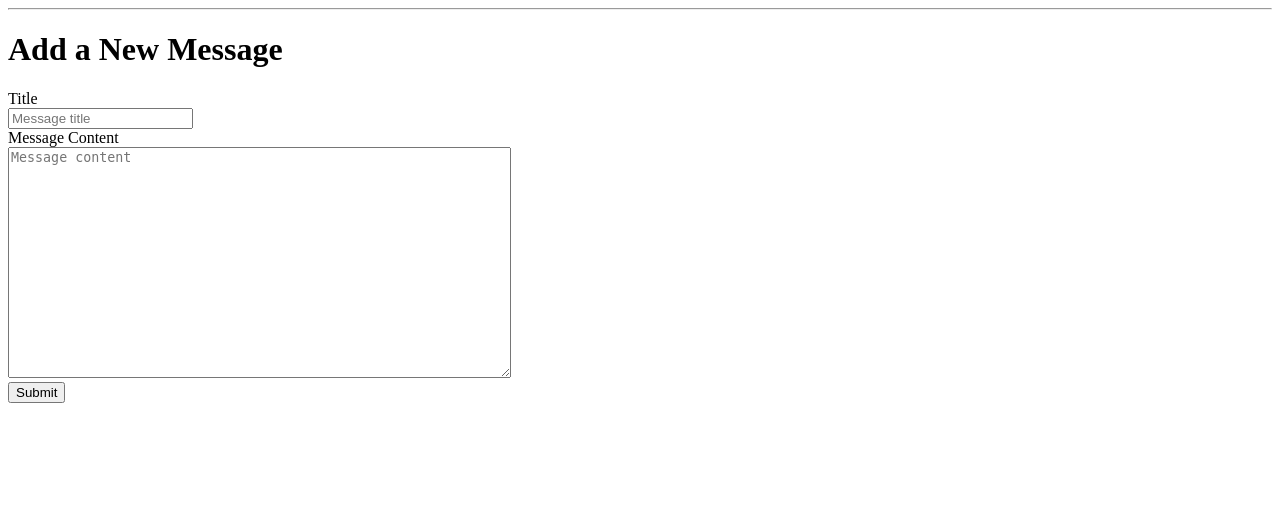
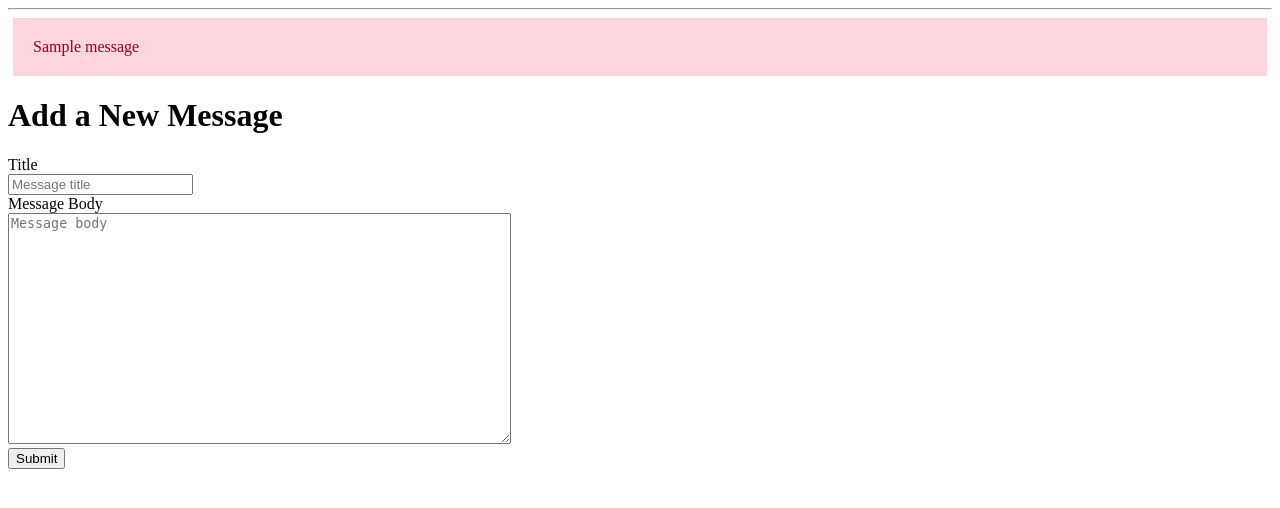
Before and after one commit to Corbanez97/web_forms_flask, a Flask app: page /create/ in a window 1280 px wide. Shown: the part 63-571 px from the top of the page. Run offline with Flask 2, Linux system fonts and the light colour scheme; one stand-in notice (Sample message) is shown.

Commit message:
Flash;POST route;Redirect to updated Messages;

```diff
--- a/app.py
+++ b/app.py
@@ -9,8 +9,19 @@ Tis is needed because Flask sets up some paths behind the scenes.
 from markupsafe import escape
 import datetime
 from flask import Flask, render_template #render_template to... render... a template... ☜(ﾟヮﾟ☜)
+from flask import request, url_for, flash, redirect
+'''
+*The global request object to access incoming request data
+    that will be submitted via the HTML form you built in the last step.
+*The url_for() function to generate URLs.
+*The flash() function to flash a message when a request
+    is processed (to inform the user that everything went well,
+        or to inform them of an issue if the submitted data is not valid).
+*The redirect() function to redirect the client to a different location.
+'''
 
 app = Flask(__name__)
+app.config['SECRET_KEY'] = '123456'
 
 @app.route('/')
 def hello():
@@ -81,16 +92,29 @@ def comments():
     return render_template('comments.html', comments = comments, footnote = footnote)
 
 ##Forms section
-@app.route('/messages/')
-def messages():
-    messages = [
-                {'title': 'Message One', 'body': 'This is a dictionary'},
-                {'title': 'Message Two', 'body': 'This is another entry on the same dictionary'}
-                ]
-    return render_template("messages.html", messages = messages)
+
+messages = [
+            {'title': 'Message One', 'body': 'This is a dictionary'},
+            {'title': 'Message Two', 'body': 'This is another entry on the same dictionary'}
+            ]
+
+@app.route('/message/')
+def message():
+    return render_template("message.html", messages = messages)
 
 @app.route('/create/', methods = ('GET', 'POST')) #This adds a POST method. Therefore, this page is capable of submiting data
 def create():
+    if request.method == 'POST':
+        title = request.form['title']
+        body = request.form['body']
+
+        if not title:
+            flash('Title is required!')
+        elif not body:
+            flash('Content is required!')
+        else:
+            messages.append({'title': title, 'body': body})
+            return redirect(url_for('message'))
     return render_template('create.html')
 
 if __name__ == '__main__':
--- a/templates/base.html
+++ b/templates/base.html
@@ -15,6 +15,12 @@
             margin-left: 50px;
             text-decoration: none;
         }
+        .alert {
+            padding: 20px;
+            margin: 5px;
+            color: #970020;
+            background-color: #ffd5de;
+        }
     </style>
 </head>
 <body>
@@ -23,11 +29,14 @@
             will return the URL for the view function you give it.#}
         <a href= "{{ url_for('index') }}">FlaskApp</a>
         <a href="{{ url_for('comments') }}">Comments</a>
-        <a href="{{ url_for('messages')}}">Messages</a>
+        <a href="{{ url_for('message')}}">Messages</a>
         <a href="{{ url_for('about') }}">About</a>
     </nav>
     <hr>
     <div class="content">
+        {% for message in get_flashed_messages() %} {#Here we set across all inherited pages a possible alert!!#}
+            <div class="alert">{{ message }}</div>
+        {% endfor %}
         {% block content %} {% endblock %}
     </div>
 </body>
--- a/templates/create.html
+++ b/templates/create.html
@@ -2,6 +2,12 @@
 
 {% block content %}
     <h1>{% block title %} Add a New Message {% endblock %}</h1>
+
+    {# In this code, you extend the base.html template and replace the content block
+        with an <h1> heading that serves as a title for the page.
+            In the <form> tag, you set the method attribute to post
+                so the form data gets sent to the server as a POST request#}
+
     <form method="post">
         <label for="title">Title</label>
         <br>
@@ -10,13 +16,13 @@
                value="{{ request.form['title'] }}"></input>
         <br>
 
-        <label for="content">Message Content</label>
+        <label for="body">Message Body</label>
         <br>
-        <textarea name="content"
-                  placeholder="Message content"
+        <textarea name="body"
+                  placeholder="Message body"
                   rows="15"
                   cols="60"
-                  >{{ request.form['content'] }}</textarea>
+                  >{{ request.form['body'] }}</textarea>
         <br>
         <button type="submit">Submit</button>
     </form>
```
Also changed, not shown: templates/message.html (renamed from templates/messages.html).
